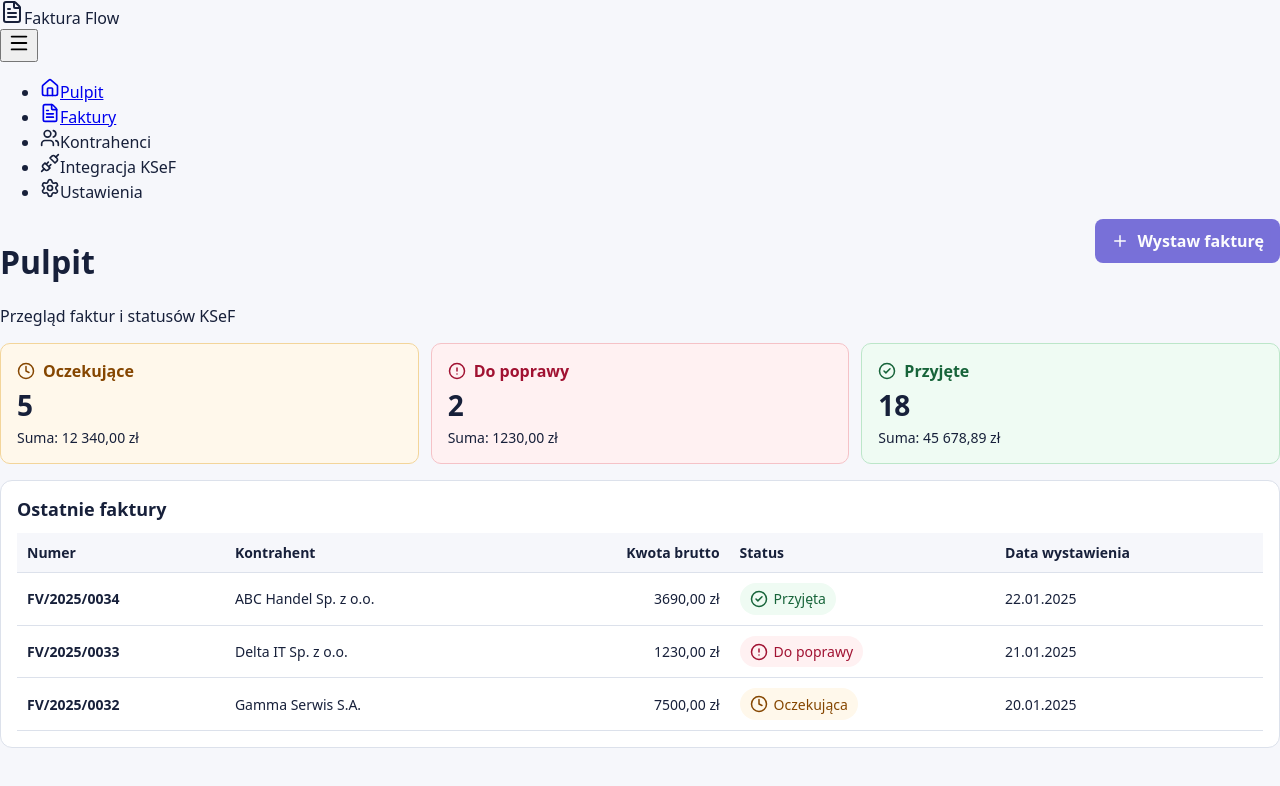
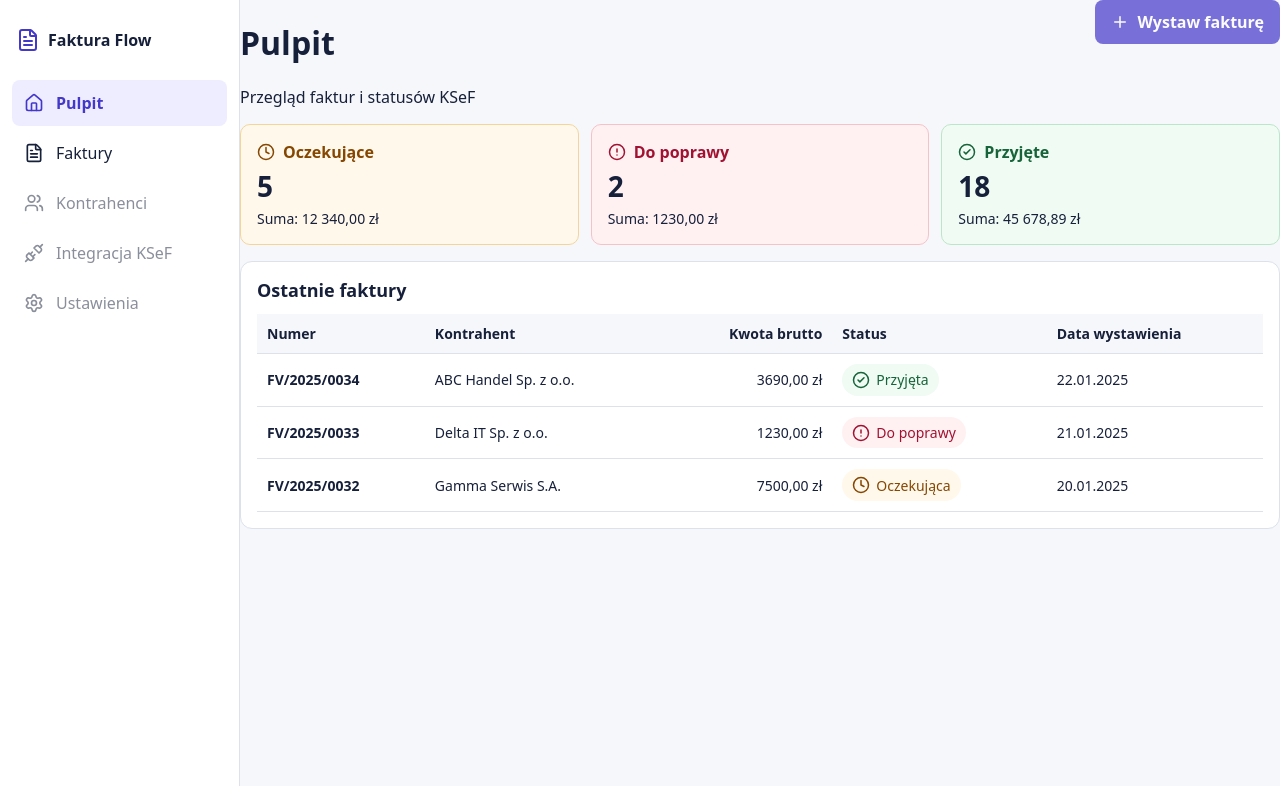
Before and after one commit to kacpi95/FakturoHub, a React (Vite) app in the folder frontend/: page /app in a window 1280 px wide. Shown: the top 786 px of the page. Built offline with nearby package versions, Linux system fonts and the light colour scheme.

Commit message:
style: add dashboard layout styles

```diff
--- a/frontend/src/app/layouts/dashboard/DashboardLayout.module.scss
+++ b/frontend/src/app/layouts/dashboard/DashboardLayout.module.scss
@@ -0,0 +1,116 @@
+.layout {
+  min-height: 100dvh;
+}
+
+.sidebar {
+  background-color: var(--color-surface);
+  border-bottom: 1px solid var(--color-border);
+}
+
+.sidebarHeader {
+  display: flex;
+  align-items: center;
+  justify-content: space-between;
+  gap: 0.75rem;
+  padding: 1rem;
+}
+
+.brand {
+  display: flex;
+  align-items: center;
+  gap: 0.5rem;
+  font-size: 1rem;
+  font-weight: 700;
+
+  > svg {
+    flex-shrink: 0;
+    color: var(--color-primary);
+  }
+}
+
+.menuButton {
+  display: inline-flex;
+  flex-shrink: 0;
+  align-items: center;
+  justify-content: center;
+  width: 2.75rem;
+  height: 2.75rem;
+  padding: 0;
+  border: 1px solid var(--color-border);
+  border-radius: 0.5rem;
+  background-color: var(--color-surface);
+  color: var(--color-text);
+  cursor: pointer;
+}
+
+.navigation {
+  display: none;
+  padding: 0 0.75rem 0.75rem;
+
+  &[data-open='true'] {
+    display: block;
+  }
+}
+
+.navigationList {
+  display: grid;
+  gap: 0.25rem;
+  margin: 0;
+  padding: 0;
+  list-style: none;
+}
+
+.navigationLink {
+  display: flex;
+  align-items: center;
+  gap: 0.75rem;
+  min-height: 2.75rem;
+  padding: 0.75rem;
+  border-radius: 0.5rem;
+  color: var(--color-text);
+  text-decoration: none;
+
+  &[aria-current='page'] {
+    background-color: #eeecff;
+    color: var(--color-primary);
+    font-weight: 600;
+  }
+
+  &[aria-disabled='true'] {
+    opacity: 0.5;
+  }
+}
+
+.menuButton:focus-visible,
+.navigationLink:focus-visible {
+  outline: 2px solid var(--color-primary);
+  outline-offset: 3px;
+}
+
+.content {
+  min-width: 0;
+}
+
+@media (min-width: 64rem) {
+  .layout {
+    display: grid;
+    grid-template-columns: 15rem minmax(0, 1fr);
+  }
+
+  .sidebar {
+    border-right: 1px solid var(--color-border);
+    border-bottom: 0;
+  }
+
+  .sidebarHeader {
+    min-height: 5rem;
+  }
+
+  .menuButton {
+    display: none;
+  }
+
+  .navigation {
+    display: block;
+  }
+}
```
